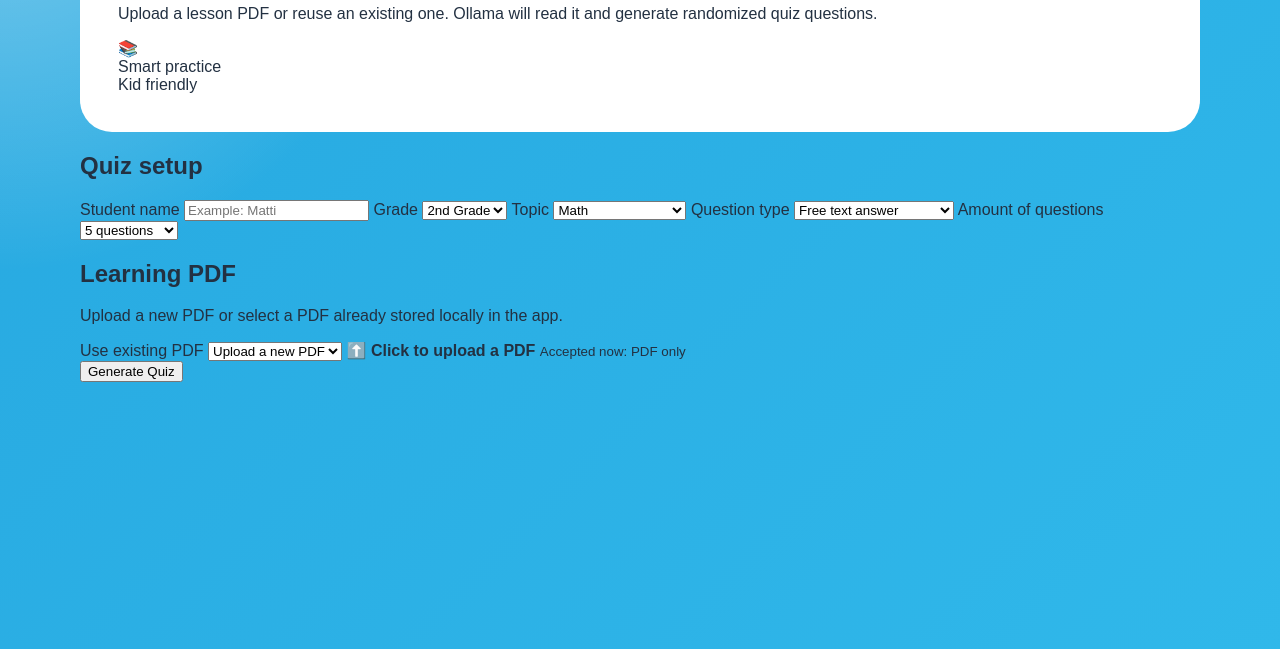
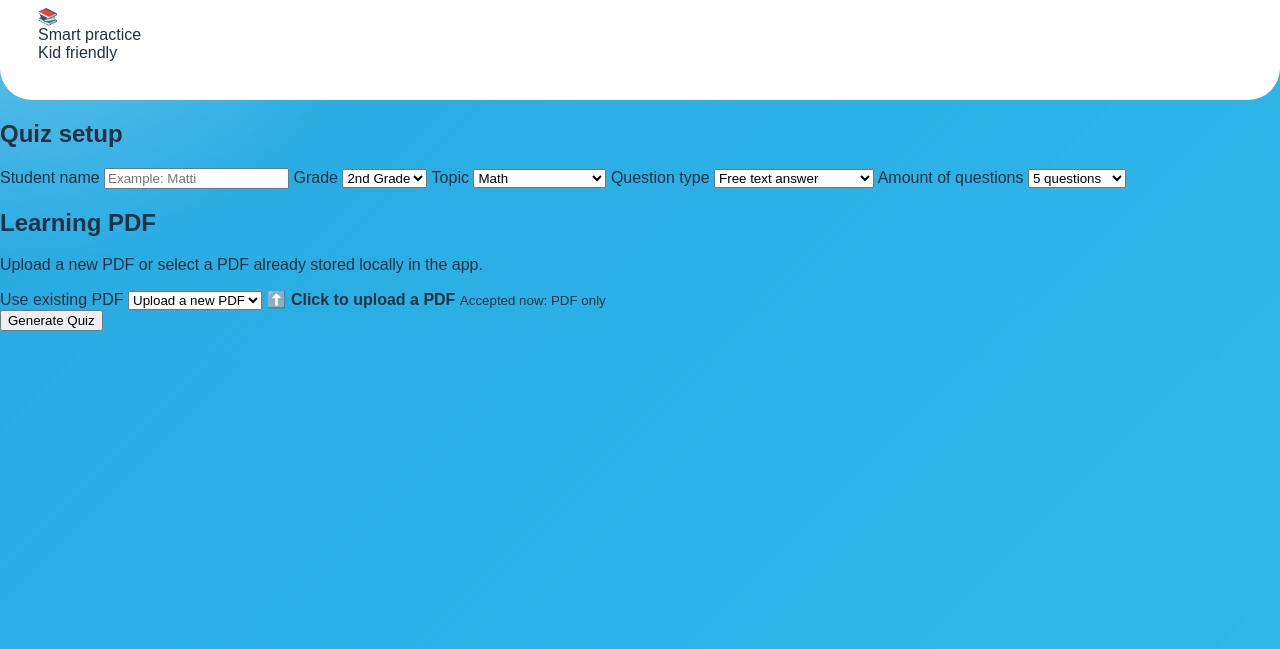
Before and after one commit to lubu331/learning_ai, a plain HTML site: page app/static/index.html in a window 1280 px wide. Shown: the part 151-800 px from the top of the page. Drawn offline with Linux system fonts and the light colour scheme.

Commit message:
fixing branch upstream

```diff
--- a/app/static/index.html
+++ b/app/static/index.html
@@ -7,7 +7,7 @@
   <link rel="stylesheet" href="/static/css/style.css?v=4" />
 </head>
 <body>
-  <main class="app-shell">
+  <main>
 
     <section id="setupPage" class="page setup-page">
       <header class="hero-card">
```
